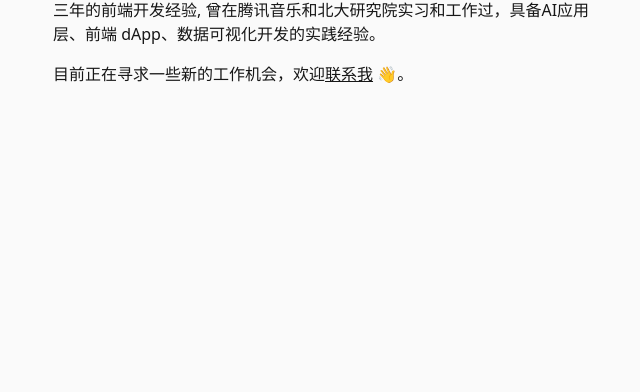
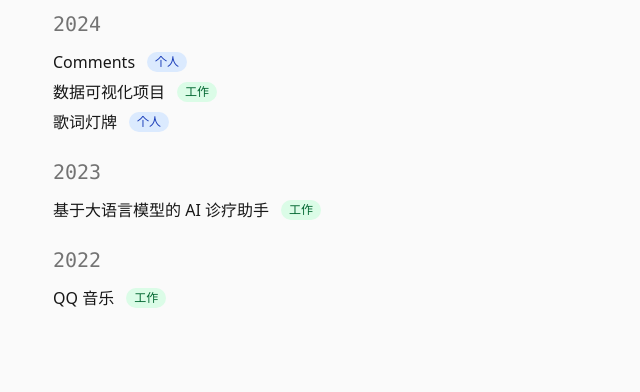
Before and after one commit to hidaviddong/daviddong, an Astro site: page / in a window 1280 px wide. Shown: the part 408-800 px from the top of the page, without its empty margins (315-955 px from the left). Built offline with nearby package versions, Linux system fonts and the light colour scheme; Astro itself is replaced by a stand-in of ours; some packages are replaced by stand-ins of ours.

Commit message:
refactor: 简化首页，移除导航栏和简历PDF
- 删除 public/resume.pdf，保留 resume.typ 文件
- 首页只显示 'David' 标题
- 将项目列表从 /projects 页面移到首页展示
- 移除顶部导航栏

```diff
--- a/src/layouts/Layout.astro
+++ b/src/layouts/Layout.astro
@@ -1,7 +1,6 @@
 ---
 import "../styles/global.css";
 import { ClientRouter } from "astro:transitions";
-import NavLink from "../components/NavLink.astro";
 ---
 
 <html lang="en" class="h-full">
@@ -38,9 +37,6 @@
     class="font-sans text-neutral-900 bg-neutral-50 antialiased transition-colors min-h-full flex flex-col justify-center items-center"
   >
     <div class="w-xs sm:w-xl mx-auto p-4 selection:bg-blue-100 selection:text-blue-500">
-		<header class="mb-6 flex items-center justify-between" transition:name="header">
-			 <NavLink/>
-		</header>
       <slot />
     </div>
   </body>
--- a/src/pages/index.astro
+++ b/src/pages/index.astro
@@ -1,14 +1,56 @@
 ---
+import { getCollection } from "astro:content";
 import Layout from "../layouts/Layout.astro";
+
+const projects = await getCollection("projects");
+const projectsByYear = projects.reduce<Record<string, typeof projects>>((acc, project) => {
+  const year = project.data.date;
+  if (!acc[year]) {
+    acc[year] = [];
+  }
+  acc[year].push(project);
+  return acc;
+}, {});
+
+const sortedYears = Object.keys(projectsByYear).sort((a, b) => Number(b) - Number(a));
 ---
 
 <Layout
   className="flex h-svh max-w-sm flex-col justify-center"
 >
-<main class="space-y-4">
-  <p class="text-3xl font-bold">董皓宇（David）</p>
-  <p>三年的前端开发经验, 曾在腾讯音乐和北大研究院实习和工作过，具备AI应用层、前端 dApp、数据可视化开发的实践经验。</p>
-  <p>目前正在寻求一些新的工作机会，欢迎<a href="/resume.pdf" class="underline cursor-pointer">联系我</a> 👋。</p>
+<main class="space-y-8">
+  <p class="text-3xl font-bold">David</p>
+
+  <div class="flex flex-col gap-6">
+    {sortedYears.map((year) => (
+      <div class="flex flex-col gap-3">
+        <h2 class="text-xl font-mono text-neutral-500">{year}</h2>
+
+        <ul class="flex flex-col gap-1.5">
+          {projectsByYear[year].map((project) => (
+            <li>
+              <a
+                href={`/projects/${project.id}`}
+                class="group flex items-center gap-3"
+              >
+                <span class="group-hover:underline">{project.data.title}</span>
+                <span
+                  class={`
+                    text-xs px-2 py-0.5 rounded-full
+                    ${project.data.type === "个人"
+                      ? "bg-blue-100 text-blue-800"
+                      : "bg-green-100 text-green-800"}
+                  `}
+                >
+                  {project.data.type}
+                </span>
+              </a>
+            </li>
+          ))}
+        </ul>
+      </div>
+    ))}
+  </div>
 </main>
 
 </Layout>
```
